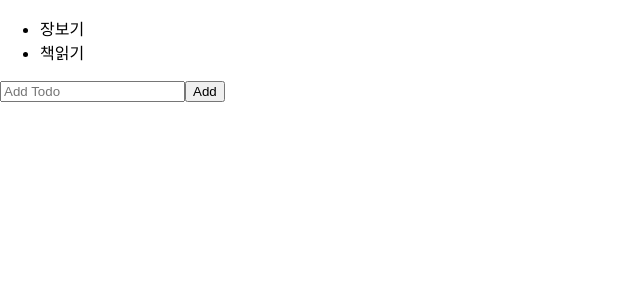
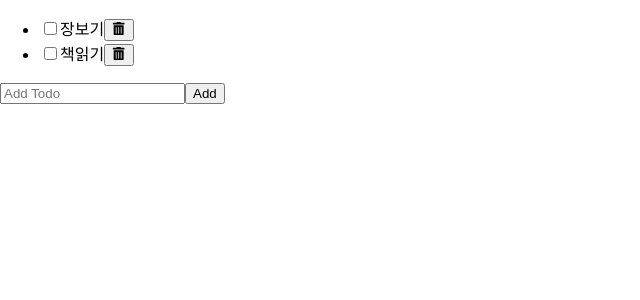
Before and after one commit to JIY00N2/todo-list-react, a React (Create React App) app: page / in a window 1280 px wide. Shown: the top 300 px of the page, without its empty margins (0-640 px from the left). Built offline with nearby package versions, Linux system fonts and the light colour scheme.

Commit message:
2023.04.13 삭제 및 체크박스 구현

```diff
--- a/package.json
+++ b/package.json
@@ -8,6 +8,7 @@
     "@testing-library/user-event": "^13.2.1",
     "react": "^18.2.0",
     "react-dom": "^18.2.0",
+    "react-icons": "^4.8.0",
     "react-scripts": "5.0.1",
     "uuid": "^9.0.0",
     "web-vitals": "^2.1.0"
--- /dev/null
+++ b/src/components/Todo/Todo.jsx
@@ -0,0 +1,27 @@
+import React from 'react';
+import { FaTrashAlt } from 'react-icons/fa';
+
+export default function Todo({todo, onUpdate, onDelete}) {
+    const {text, status} = todo;
+    const handleChange = (e) => {
+        const status = e.target.checked ? 'completed' : 'active';
+        onUpdate({...todo, status});
+    };
+    const handleDelete = () => onDelete(todo);
+    return (
+        <li>
+            <input
+            type='checkbox'
+            id='checkbox'
+            checked={status === 'completed'}
+            onChange={handleChange}>
+            </input>
+            <label htmlFor='checkbox'>{text}</label>
+            <span>
+                <button onClick={handleDelete}>
+                    <FaTrashAlt></FaTrashAlt>
+                </button>
+            </span>
+        </li>
+    );
+}
--- a/src/components/TodoList/TodoList.jsx
+++ b/src/components/TodoList/TodoList.jsx
@@ -1,5 +1,6 @@
 import React, { useState } from 'react';
 import AddTodo from '../AddTodo/AddTodo';
+import Todo from '../Todo/Todo';
 
 export default function TodoList() {
     const [todos, setTodos] = useState([
@@ -8,13 +9,32 @@ export default function TodoList() {
     ]);
     const handleAdd = (todo) => {
         // 새로운 todo를 todos에 업데이트 해야 함
+        // setTodos를 돌면서 뒤에 todo추가
         setTodos([...todos, todo]);
+    }
+    const handleUpdate = (updated) => {
+        /* map 사용
+        update되면 updated된 todo객체를 받아와 todo의 배열을 새롭게 만들면서
+        하나씩 낱개로 가지고 올건데 기존의 todo id가 update하려고 하는 id와 동일하다면
+        update된걸로 바꾸고 아니면 기존의 배열 item사용*/
+        setTodos(todos.map(todo => todo.id === updated.id ? updated : todo));
+    }
+    const handleDelte = (deleted) => {
+        /*filter 사용
+        삭제된 todo를 받아옴
+        todos를 돌면서 todo의 id가 삭제하고자 하는 아이템이 아닌것만 필터링*/
+        setTodos(todos.filter(todo => todo.idx !== deleted.id));
     }
     return (
         <section>
             <ul>
                 {todos.map(item => (
-                <li key = {item.id}>{item.text}</li>
+                <Todo
+                key = {item.id}
+                todo={item}
+                onUpdate={handleUpdate}
+                onDelete={handleDelte}>
+                </Todo>
                 ))}
             </ul>
             <AddTodo onAdd={handleAdd}></AddTodo>
```
Also changed, not shown: .pnp.cjs, 1 other file (tests, documents, lock files or other folders).
